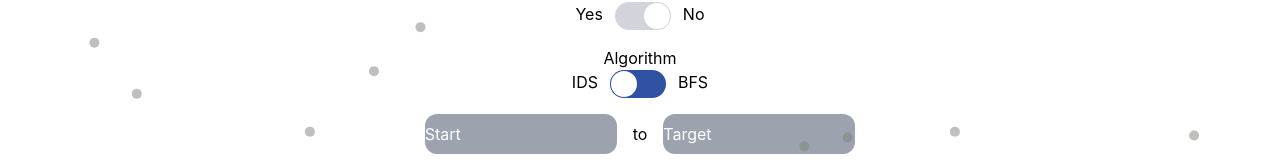
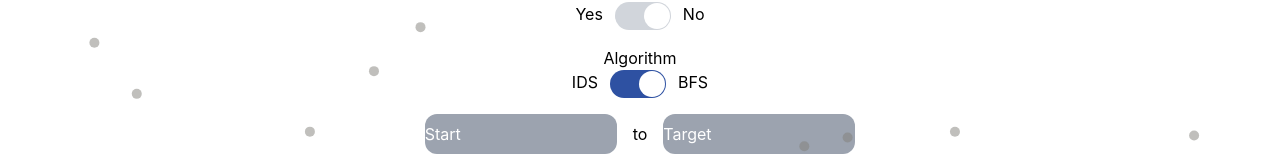
Before and after one commit to MRafliRasyiidin/Tubes2_DinastiPakLurah, a React (Create React App) app in the folder frontend/: page / in a window 1280 px wide. Shown: the part 490-650 px from the top of the page. Built offline with nearby package versions, Linux system fonts and the light colour scheme.

Commit message:
fix : ketuker

```diff
--- a/frontend/src/Search.js
+++ b/frontend/src/Search.js
@@ -36,7 +36,7 @@ useEffect(() =>{
   const handleSearch = () => {
     setShowGraph(true);
   };
-
+  console.log(searchAlgorithm);
   return (
     <div>
       <div className="flex flex-row items-center justify-center gap-4 ">
--- a/frontend/src/page/Home.js
+++ b/frontend/src/page/Home.js
@@ -15,7 +15,7 @@ function App() {
 
   const toggleAlgorithm = () => {
     setSearchAlgorithm(searchAlgorithm === 'BFS' ? 'IDS' : 'BFS');
-    console.log(searchAlgorithm);
+    // console.log(searchAlgorithm);
   };
 
   const toggleAll = () =>{
@@ -46,7 +46,7 @@ function App() {
             info={'Search all'}
           />
           <ToggleSwitch
-            checked={searchAlgorithm === 'IDS'}
+            checked={searchAlgorithm === 'BFS'}
             onChange={toggleAlgorithm}
             leftInfo={'IDS'}
             rightInfo={'BFS'}
```
